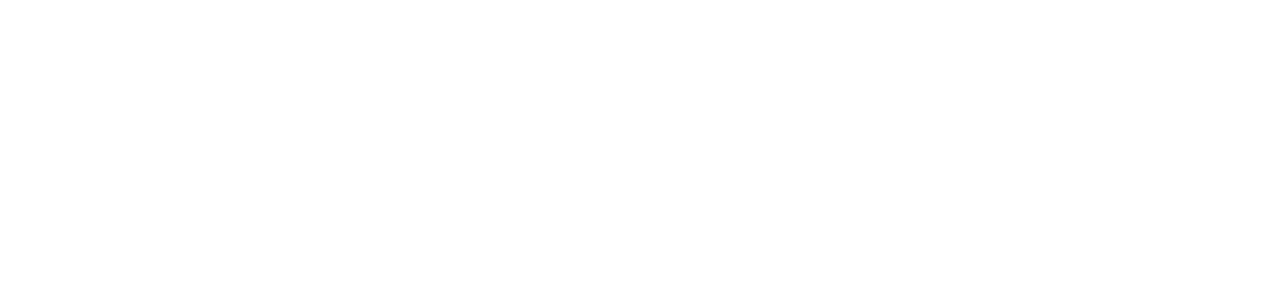
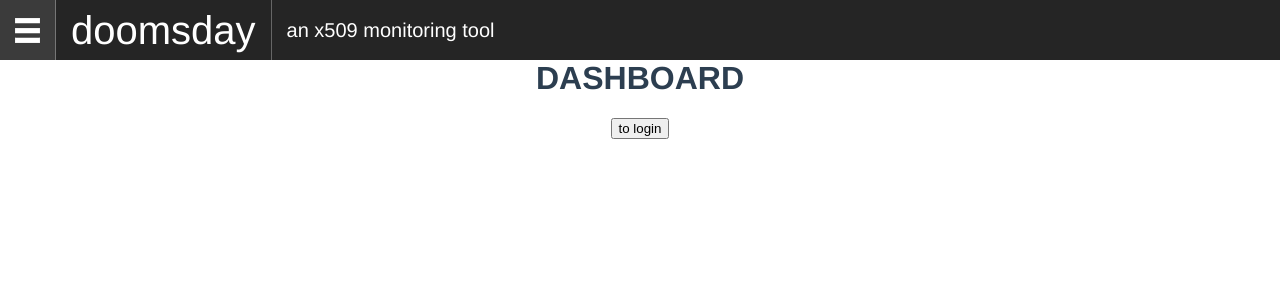
Before and after one commit to doomsday-project/doomsday, a Vue app in the folder web/: page /dashboard in a window 1280 px wide. Shown: the top 300 px of the page. Built offline with nearby package versions, Linux system fonts and the light colour scheme.

Commit message:
nav refactoring

```diff
--- a/web/src/App.vue
+++ b/web/src/App.vue
@@ -1,8 +1,22 @@
 <template>
   <div id="app">
+    <Navigation/>
+    <div id="nav-buffer"/>
     <router-view/>
   </div>
 </template>
+
+<script lang="ts">
+import { Vue, Component } from 'vue-property-decorator';
+import Navigation from './components/navigation/Navigation.vue';
+
+@Component({
+  components: {
+    Navigation
+  }
+})
+export default class App extends Vue {}
+</script>
 
 <style>
 body {
@@ -17,16 +31,7 @@
   color: #2c3e50;
 }
 
-#nav {
-  padding: 30px;
-}
-
-#nav a {
-  font-weight: bold;
-  color: #2c3e50;
-}
-
-#nav a.router-link-exact-active {
-  color: #42b983;
+#nav-buffer {
+  margin-top: 60px;
 }
 </style>
--- a/web/src/components/navigation/Navigation.vue
+++ b/web/src/components/navigation/Navigation.vue
@@ -1,11 +1,10 @@
 <template>
   <div id="nav-container">
-    <div id="navbar">
+    <div id="navbar" v-bind:class="{ 'hide-hamburger': !hamburger }">
       <div id="hamburger-box"
           class="hamburger-box navbar-content navbar-border navbar-button"
-          v-if="hamburger"
-          v-bind:class="{ hamburgerBoxOpen: hamburger && menuOpen }"
-          v-on:click="menuOpen=!menuOpen">
+          v-bind:class="{ hamburgerBoxOpen: menuOpen }"
+          v-on:click="menuOpen=(!menuOpen) && hamburger">
         <svg id="hamburger" xmlns="http://www.w3.org/2000/svg" preserveAspectRatio="none" viewBox="0 0 201 146.17"><g id="Layer_2" data-name="Layer 2"><g id="Layer_1-2" data-name="Layer 1"><rect class="cls-1" x="0.5" y="0.5" width="200" height="29.27"/><rect class="cls-1" x="0.5" y="59.04" width="200" height="29.27"/><rect class="cls-1" x="0.5" y="116.4" width="200" height="29.27"/></g></g></svg>
       </div>
 
@@ -20,7 +19,7 @@
 
     <div id="hamburger-menu"
          class="sticky navbar-border"
-         v-bind:class="{ hamburgerMenuOpen: hamburger && menuOpen }">
+         v-bind:class="{ hamburgerMenuOpen: menuOpen }">
       <div id="logout-button"
            class="hamburger-menu-button navbar-button no-select">
         logout
@@ -31,12 +30,24 @@
 
 <script lang="ts">
 
-import { Component, Prop, Vue } from 'vue-property-decorator';
+import { Component, Vue, Watch } from 'vue-property-decorator';
+import { Route } from 'vue-router';
+
+const hamburgerBlacklist: string[] = [
+  "/",
+  "/login",
+]
 
 @Component
-export default class Navigation extends Vue{
-  @Prop() private hamburger!: boolean;
-  menuOpen = false;
+export default class Navigation extends Vue {
+  menuOpen  = false;
+  hamburger = false;
+
+  @Watch('$route', {immediate: true})
+  onPathChange(dest: Route) {
+    this.hamburger = !hamburgerBlacklist.includes(dest.path)
+    this.menuOpen  = this.menuOpen && this.hamburger;
+  }
 }
 </script>
 
@@ -45,10 +56,17 @@
   background-color: #252525;
   display: flex;
   position: fixed;
+  left: 0px;
   height: 60px;
   z-index: 100;
   top: 0;
-  width: 100%;
+  width: 1000%;
+  transition: left .06s linear;
+}
+
+.hide-hamburger {
+  transition-delay: .19s !important;
+  left: -56px !important;
 }
 
 #logo {
@@ -107,7 +125,7 @@
 }
 
 .hamburgerBoxOpen {
-  width: 220px !important;
+  width: 219px !important;
   transition-delay: .05s !important;
 }
 
--- a/web/src/router/index.ts
+++ b/web/src/router/index.ts
@@ -1,6 +1,7 @@
 import Vue from 'vue'
 import VueRouter, { RouteConfig } from 'vue-router'
 import Login from '../views/Login.vue'
+import Dashboard from '../views/Dashboard.vue'
 
 Vue.use(VueRouter)
 
@@ -9,6 +10,11 @@
     path: '/',
     name: 'Login',
     component: Login
+  },
+  {
+    path: '/dashboard',
+    name: 'Dashboard',
+    component: Dashboard
   }
 ]
 
--- /dev/null
+++ b/web/src/views/Dashboard.vue
@@ -0,0 +1,20 @@
+<template>
+  <div id="viewport">
+    <h1>DASHBOARD</h1>
+    <button v-on:click="$router.push({name: 'Login'})">
+      to login
+    </button>
+  </div>
+</template>
+
+<script lang="ts">
+import { Component, Vue } from 'vue-property-decorator';
+import Navigation from '../components/navigation/Navigation.vue';
+
+@Component({
+  components: {
+    Navigation,
+  },
+})
+export default class Dashboard extends Vue {}
+</script>
--- a/web/src/views/Login.vue
+++ b/web/src/views/Login.vue
@@ -1,15 +1,15 @@
 <template>
-  <Navigation hamburger="true"/>
+  <div id="viewport">
+    <h1>LOGIN</h1>
+    <button v-on:click="$router.push({name: 'Dashboard'})">
+      to dashboard
+    </button>
+  </div>
 </template>
 
 <script lang="ts">
 import { Component, Vue } from 'vue-property-decorator';
-import Navigation from '../components/navigation/Navigation.vue';
 
-@Component({
-  components: {
-    Navigation,
-  },
-})
+@Component
 export default class Login extends Vue {}
 </script>
```
